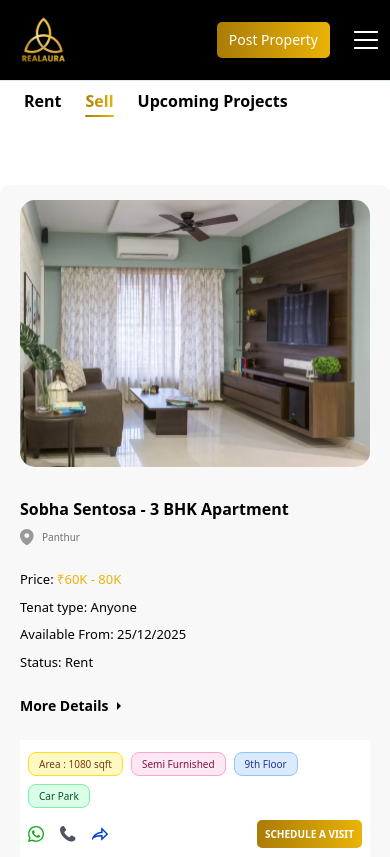
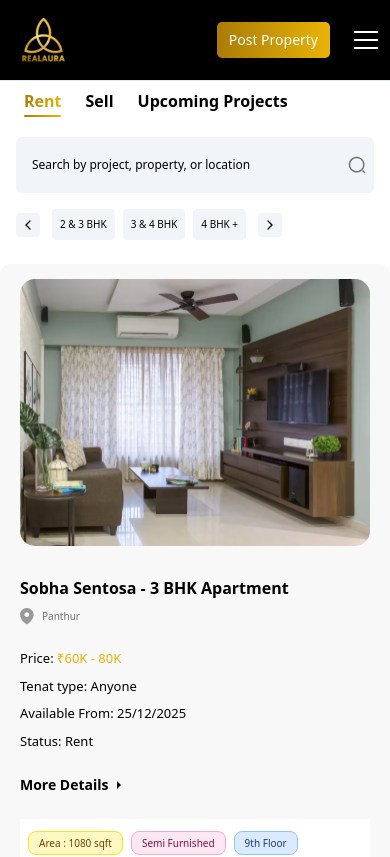
Before and after one commit to NeelAdmin/realAura-demo, a Next.js app: page /rent in a window 390 px wide. Shown: the top 857 px of the page. Built offline with nearby package versions, Linux system fonts and the light colour scheme.

Commit message:
-Added fixes for navbar.

```diff
--- a/src/app/(main)/rent/page.tsx
+++ b/src/app/(main)/rent/page.tsx
@@ -6,7 +6,7 @@
 
 export default function UpcomingPropertiesPage() {
   return (
-    <section className="w-full py-6">
+    <section className="w-full">
       <div className="mx-auto max-w-7xl">
         <div
           className="
--- a/src/components/common/Navbar.tsx
+++ b/src/components/common/Navbar.tsx
@@ -30,7 +30,11 @@
 
   const allowedRoutes = ["/"];
 
+  console.log(pathname);
+
   const showComponent = allowedRoutes.includes(pathname);
+  console.log(showComponent);
+
 
   useEffect(() => {
     if (typeof window !== "undefined") {
@@ -43,6 +47,17 @@
       return () => window.removeEventListener("resize", checkIfMobile);
     }
   }, []);
+
+  const isHome = pathname === "/";
+  const isDesktop = !mobile;
+
+  const showBottomSection = true;
+
+  const showSearchBelow =
+    isHome || (!isHome && mobile);
+
+  const showDesktopFilters = isDesktop;
+  const showMobileFilters = mobile;
 
   return (
     <>
@@ -125,27 +140,36 @@
           />
         )}
       </div>
+
+      {showBottomSection && (
         <section className="flex w-full justify-center py-6">
           <div className="flex w-full max-w-7xl flex-col items-center gap-4 px-4">
-          {showComponent && (
+
+            {/* 🔍 Search below navbar */}
+            {showSearchBelow && (
               <div className="flex w-full justify-center">
                 <SearchInput />
               </div>
             )}
-          {((showComponent && !mobile) ||
-            (showComponent && mobile) ||
-            (!showComponent && !mobile)) && (
-            <div>
+
+            {/* 🧩 Filters */}
+            {showDesktopFilters && (
               <div className="hidden lg:block">
                 <FilterChips />
               </div>
-              <div className="lg:hidden">
+            )}
+
+            {showMobileFilters && (
+              <div className="lg:hidden w-full">
                 <MobileFilters />
               </div>
-            </div>
             )}
+
           </div>
         </section>
+      )}
+
+
     </>
   );
 }
--- a/src/components/layout/navbar/logo.tsx
+++ b/src/components/layout/navbar/logo.tsx
@@ -1,15 +1,19 @@
 import Image from "next/image";
 
 export function Logo({ mobile }: { mobile?: boolean }) {
-  const className = mobile ? "h-[46px] w-auto mx-[13px]" : "h-16 w-auto";
   return (
-    <div className="flex items-center gap-2">
+    <div className="flex items-center">
       <Image
         src={mobile ? "/images/mobile-logo.svg" : "/images/LOGO.png"}
         alt="RealAura Logo"
-        width={mobile ? 53 : 140}
-        height={mobile ? 46 : 32}
-        className={className}
+        width={mobile ? 53 : 160}
+        height={mobile ? 46 : 48}
+        className={
+          mobile
+            ? "h-[46px] w-auto mx-[13px]"
+            : "h-[40px] w-auto"
+        }
+        priority
       />
     </div>
   );
--- a/src/components/layout/navbar/nav-links.tsx
+++ b/src/components/layout/navbar/nav-links.tsx
@@ -1,30 +1,39 @@
 import { cn } from "@/lib/cn";
+import Link from "next/link";
+import { usePathname } from "next/navigation";
 
 const navItems = [
   { label: "Rent", href: "/rent" },
-  { label: "Sell", href: "#", active: true },
+  { label: "Sell", href: "/" },
   { label: "Upcoming Projects", href: "/upcoming-projects" },
 ];
 
 export function NavLinks() {
+  const pathname = usePathname();
+
   return (
     <nav className="flex items-center gap-6 sm:gap-10">
-      {navItems.map((item) => (
-        <a
+      {navItems.map((item) => {
+        const isActive = pathname === item.href ||
+                        (item.href !== '/' && pathname.startsWith(item.href));
+
+        return (
+          <Link
             key={item.label}
             href={item.href}
             className={cn(
               "relative bg-clip-text transition-colors",
               "sm:font-lg text-[16px] font-bold sm:text-base md:text-lg md:font-[800]",
               "after:absolute after:-bottom-1 after:left-0 after:h-[2px] after:w-full after:rounded-full after:transition-all sm:after:h-[3px]",
-            item.active
+              isActive
                 ? "from-secondary-start to-secondary-end after:from-secondary-start after:to-secondary-end bg-gradient-to-r text-transparent after:scale-x-100 after:bg-gradient-to-r"
                 : "text-primary after:scale-x-0"
             )}
           >
             {item.label}
-        </a>
-      ))}
+          </Link>
+        );
+      })}
     </nav>
   );
 }
```
Lines whose indentation alone changed are shown as unchanged.
